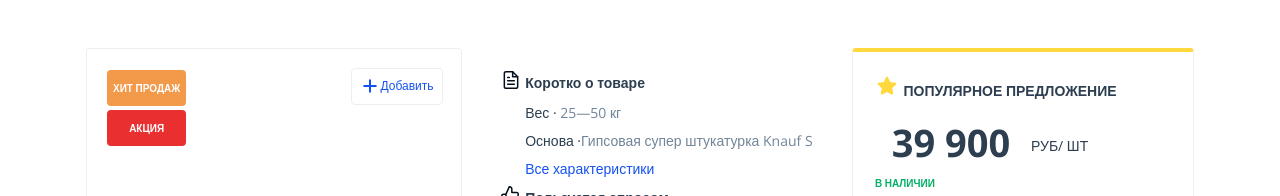
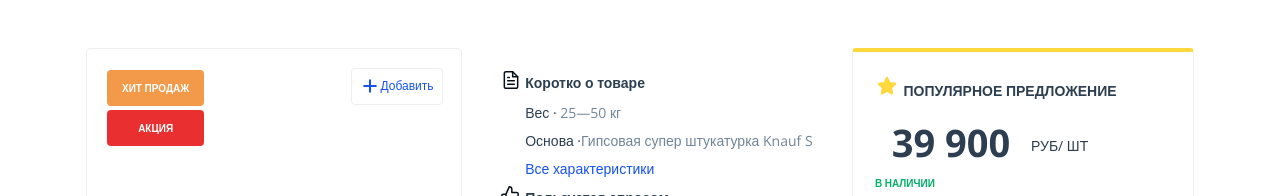
Before and after one commit to filvp/ttt, a Vue app: page / in a window 1280 px wide. Shown: the part 308-504 px from the top of the page. Built offline with nearby package versions, Linux system fonts and the light colour scheme; what vue3-simple-typeahead would draw is missing.

Commit message:
add text styles

```diff
--- a/src/components/Card-item.vue
+++ b/src/components/Card-item.vue
@@ -144,7 +144,7 @@ export default {
   methods: {
     onclick(){
       console.log(this.list)
-      this.list.push("Штукатурка")
+      this.list.push("+1")
     }
   }
 }
@@ -174,7 +174,7 @@ export default {
   justify-content: space-between;
 }
 .carditem__image__vidgets__color__orange{
-  padding: .6em;
+  padding: .6em 1.5em;
   margin: .2em;
   background: #F2994A;
   border-radius: 4px;
@@ -184,7 +184,7 @@ export default {
   font-weight: bold;
 }
 .carditem__image__vidgets__color__red{
-  padding: .6em;
+  padding: .6em 1.5em;
   margin: .2em;
   background-color: #E92F2F;
   border-radius: 4px;
--- a/src/components/Header.vue
+++ b/src/components/Header.vue
@@ -2,7 +2,8 @@
   <div class="header">
    <div class="header__toppart">
         <div class="header__toppart__location">
-            <div><img alt="item" src="../assets/i/location.svg"></div><div>Волгоградская область</div></div>
+            <div><img alt="item" src="../assets/i/location.svg"></div><div>Волгоградская область</div>
+        </div>
         <div class="header__toppart__upleftmenu">
             <div class="header__toppart__upleftmenu__services"><div>Тендеры</div><div>Базы подрядчиков</div><div>Другие сервисы<img alt="item" src="../assets/i/arrow-down.svg"></div></div>
         </div>
@@ -88,7 +89,6 @@ export default {
     padding-right: .2em;
   }
 }
-
 .header__toppart__upleftmenu__services img{
   padding-left: .5em;
 }
--- a/src/components/List.vue
+++ b/src/components/List.vue
@@ -33,5 +33,4 @@ export default {
     padding-right: .2em;
   }
 }
-
 </style>
```
Also changed, not shown: src/App.vue (+4 -5 lines). Lines whose indentation alone changed are shown as unchanged.
